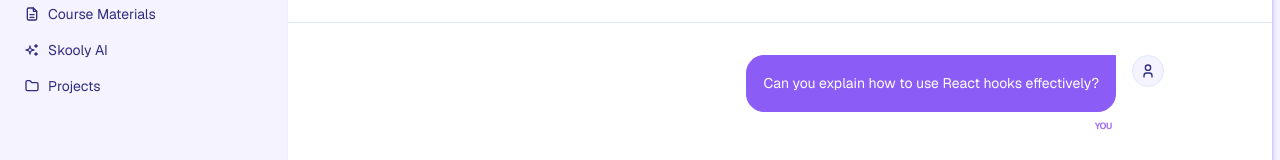
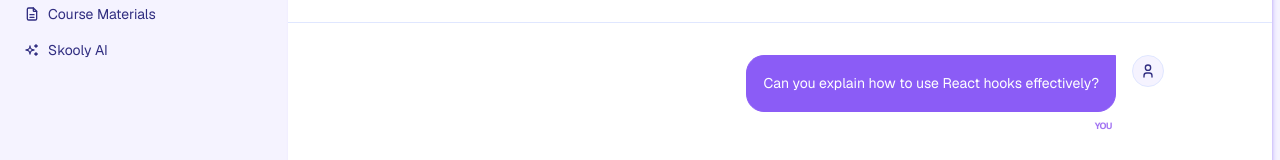
Before and after one commit to takitajwar17/skooly-bcf-hackathon, a Next.js app: page /companion in a window 1280 px wide. Shown: the part 142-302 px from the top of the page. Built offline with nearby package versions, Linux system fonts and the light colour scheme; no server answers.

Commit message:
chore: Update package dependencies and remove unused sidebar item

```diff
--- a/app/components/dashboard/app-sidebar.jsx
+++ b/app/components/dashboard/app-sidebar.jsx
@@ -4,7 +4,6 @@ import * as React from "react"
 import {
   IconDashboard,
   IconFileDescription,
-  IconFolder,
   IconHelp,
   IconSchool,
   IconSearch,
@@ -41,11 +40,6 @@ const data = {
       title: "Skooly AI",
       url: "/companion",
       icon: IconSparkles,
-    },
-    {
-      title: "Projects",
-      url: "/projects",
-      icon: IconFolder,
     },
   ],
   navSecondary: [
--- a/package.json
+++ b/package.json
@@ -74,7 +74,9 @@
     "react-dropzone": "^14.3.8",
     "react-hook-form": "^7.71.1",
     "react-icons": "^5.3.0",
+    "react-markdown": "^10.1.0",
     "react-resizable-panels": "^4.5.2",
+    "react-syntax-highlighter": "^16.1.0",
     "react-toastify": "^11.0.2",
     "recharts": "^2.15.4",
     "sonner": "^2.0.7",
```
Also changed, not shown: 1 other file (tests, documents, lock files or other folders).
